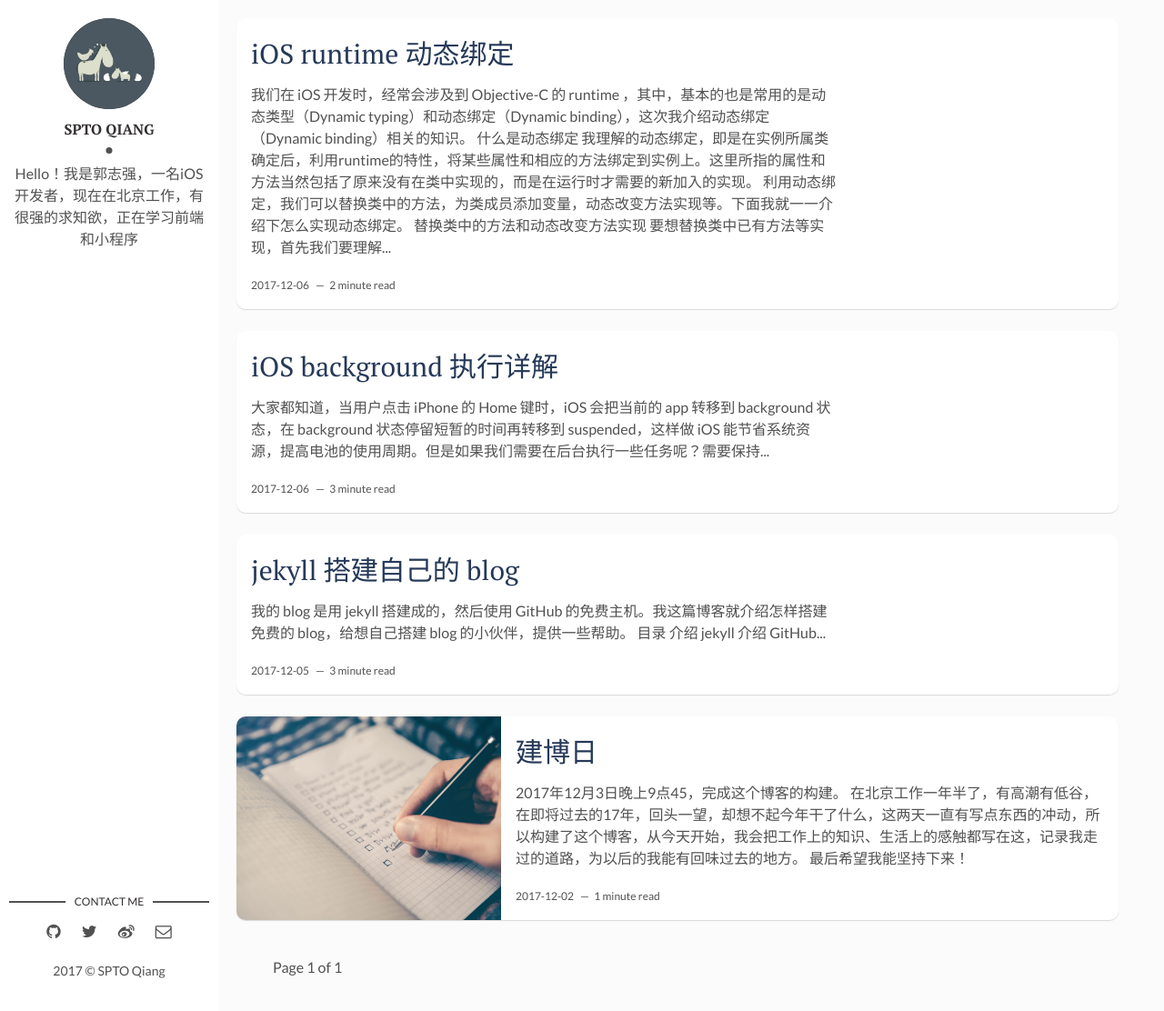
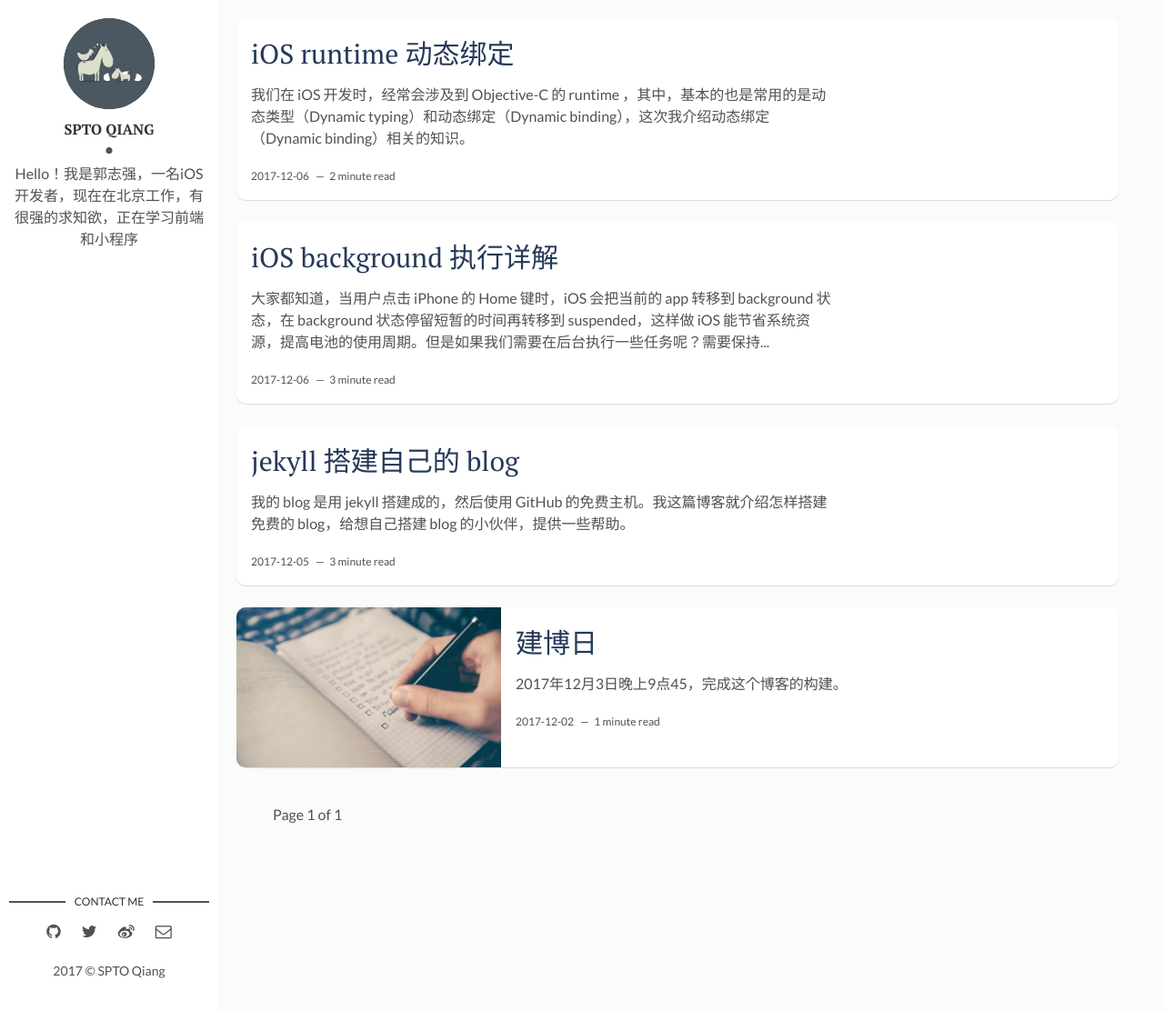
Before and after one commit to SPTOGUO/SPTOGUO.github.io, a Jekyll site: the page built from blogs/index.html, in a window 1280 px wide and 1112 px high. Shown: the whole window at 91% size. Built offline with Jekyll 4.4.1, drawn with Linux system fonts in a browser that asks for light colours; the list of posts is cut into pages by our own code; some of the changed lines change nothing that is shown.

Commit message:
optimize runtime-dynamic-binding

````diff
--- a/_posts/2017-12-10-runtime-dynamic-binding.markdown
+++ b/_posts/2017-12-10-runtime-dynamic-binding.markdown
@@ -16,7 +16,7 @@
 
 ## 替换类中的方法和动态改变方法实现
 
-要想替换类中已有方法等实现，首先我们要理解 Objective-C 的消息转发机制。
+要想动态添加方法实现和替换类中已有方法等实现，首先我们要理解 Objective-C 的消息转发机制。
 
 #### 消息转发机制
 
@@ -79,6 +79,27 @@
 
 ![消息转发流程图](http://p0iv8hbe9.bkt.clouddn.com/messageForwarding.jpeg)
 
+#### 黑魔法：method swizzling
+
+我们知道了消息的转发机制，我们可以在类中没有实现某方法时，动态的添加实现，或者是把该消息转移到别的实例上。但这些都是在类中没有实现要执行的方法，那我们是否可以在运行时，动态的改变已有方法的实现，答案是肯定的，这个关键就是 method swizzling。
+
+这样，我们就可以不需要源代码，也不需要继承父类去覆写方法，就能改变这个方法实现的功能，而且新功能将在本类的所有实例中生效，而不是仅限于覆写了相关方法等那些子类实例。
+
+首先，介绍一下 method swizzling 相关的方法
+
+```swift
+void method_exchangeImplementations(Method _Nonnull m1, Method _Nonnull m2)
+
+Method _Nullable class_getInstanceMethod(Class _Nullable cls, SEL _Nonnull name)
+```
+
+每个类都维护着一个方法表，这个表里会把选择子的名称映射到相关的方法实现上，而 method_exchangeImplementations 是把两个方法等映射关系交换，如下图：
+
+![](http://p0iv8hbe9.bkt.clouddn.com/WechatIMG30.jpeg)
+
+
+
+
 ## 关联对象（类添加属性）
 
 有时我们想为某个类添加属性，但是该类的实例是由某种机制所创建，而我们无法让这种机制创建自己所写的子类实例，这种情况，我们就要用到关联对象。关联对象有三个方法：
--- a/blogs/index.html
+++ b/blogs/index.html
@@ -9,7 +9,7 @@
   {% endif %}
   <div class="post-content">
     <h2 class="post-title"><a href="{{post.url | prepend: site.baseurl}}">{{post.title}}</a></h2>
-    <p>{{ post.content | strip_html | truncatewords: 15 }}</p>
+    <p>{{ post.excerpt | strip_html | truncatewords: 15 }}</p>
     <span class="post-date">{{post.date | date: '%Y-%m-%d'}}&nbsp;&nbsp;&nbsp;—&nbsp;</span>
     <span class="post-words">{% capture words %}{{ post.content | number_of_words }}{% endcapture %}{% unless words contains "-" %}{{ words | plus: 250 | divided_by: 250 | append: " minute read" }}{% endunless %}</span>
   </div>
````
